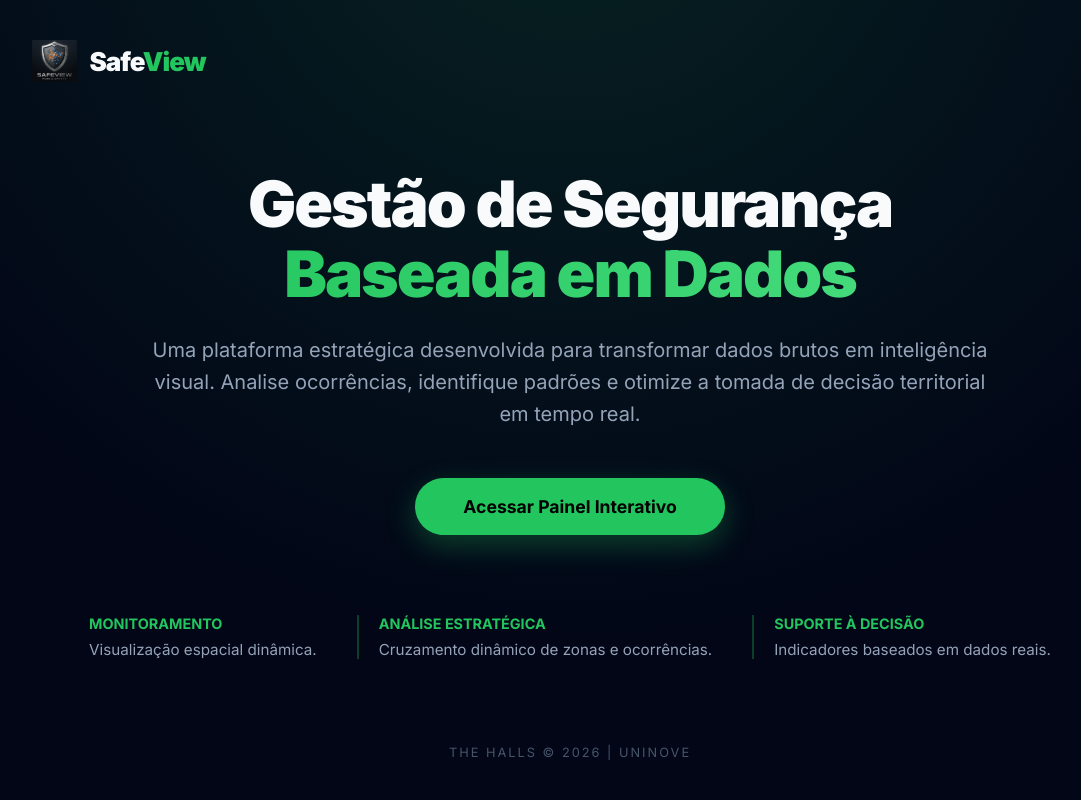
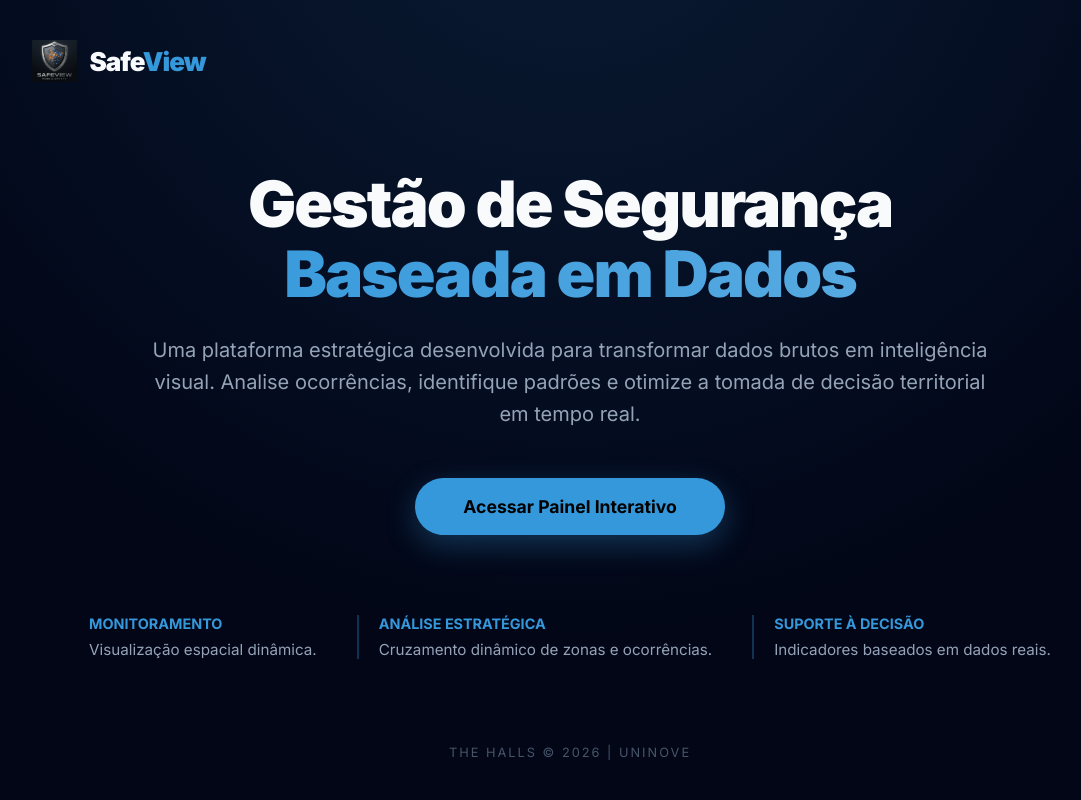
Before and after one commit to andersonsouzx/safeview-repo, a Flask app: page / in a window 1280 px wide. Shown: the whole page, without its empty margins (70-1151 px from the left). Run offline with Flask 3, Linux system fonts and the light colour scheme.

Commit message:
Landing page v0.5

```diff
--- a/templates/landing.html
+++ b/templates/landing.html
@@ -11,7 +11,7 @@
         :root {
             --bg-deep: #020617;
             --bg-card: #0f172a;
-            --accent: #22c55e;
+            --accent: #3498db;
             --text-main: #f8fafc;
             --text-dim: #94a3b8;
         }
@@ -40,7 +40,7 @@
             transform: translateX(-50%);
             width: 100%;
             height: 100%;
-            background: radial-gradient(circle at 50% -20%, rgba(34, 197, 94, 0.15) 0%, rgba(2, 6, 23, 0) 70%);
+            background: radial-gradient(circle at 50% -20%, rgba(52, 152, 219, 0.15) 0%, rgba(2, 6, 23, 0) 70%);
             z-index: 0;
         }
 
@@ -95,7 +95,7 @@
 
         h1 span {
             display: block;
-            background: linear-gradient(to right, #22c55e, #4ade80);
+            background: linear-gradient(to right, #3498db, #5dade2);
             -webkit-background-clip: text;
             -webkit-text-fill-color: transparent;
         }
@@ -118,13 +118,13 @@
             font-weight: 700;
             text-decoration: none;
             transition: all 0.3s cubic-bezier(0.4, 0, 0.2, 1);
-            box-shadow: 0 10px 30px rgba(34, 197, 94, 0.3);
+            box-shadow: 0 10px 30px rgba(52, 152, 219, 0.3);
         }
 
         .btn-start:hover {
             transform: scale(1.05);
-            box-shadow: 0 15px 40px rgba(34, 197, 94, 0.5);
-            background-color: #4ade80;
+            box-shadow: 0 15px 40px rgba(52, 152, 219, 0.5);
+            background-color: #5dade2;
         }
 
         /* Os 3 tópicos para preencher a tela com inteligência */
@@ -136,7 +136,7 @@
 
         .feature-item {
             text-align: left;
-            border-left: 2px solid rgba(34, 197, 94, 0.3);
+            border-left: 2px solid rgba(52, 152, 219, 0.3);
             padding-left: 20px;
         }
 
@@ -192,7 +192,7 @@
 
             .feature-item {
                 border-left: none;
-                border-top: 1px solid rgba(34, 197, 94, 0.3);
+                border-top: 1px solid rgba(52, 152, 219, 0.3);
                 padding: 20px 0 0 0;
             }
         }
```
